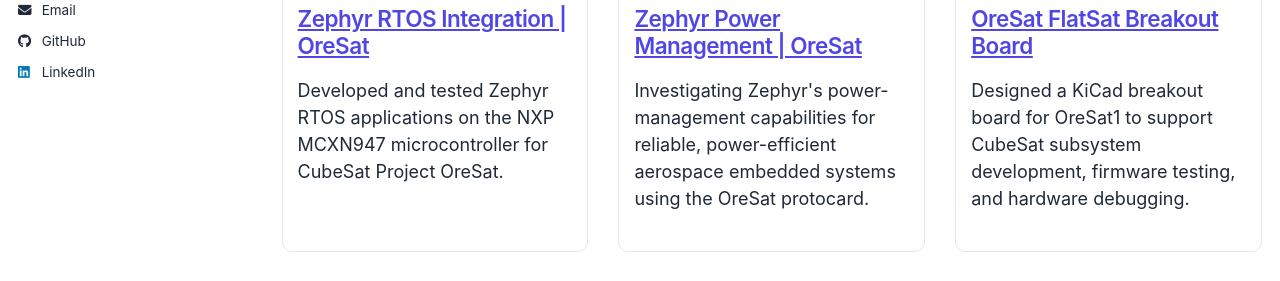
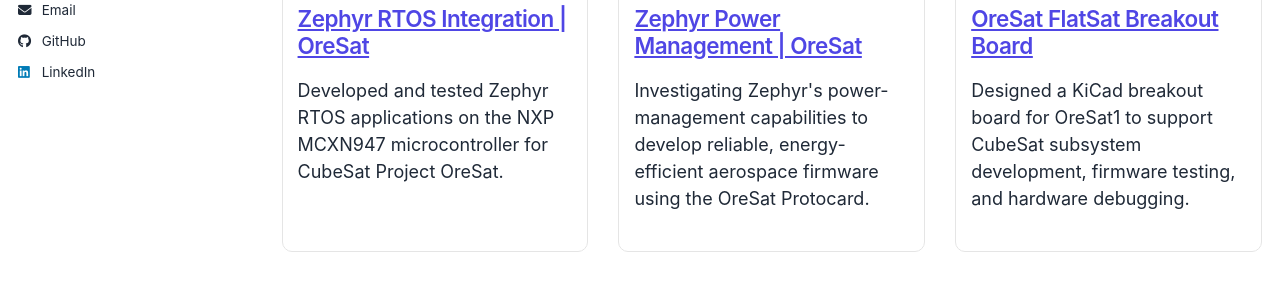
Before and after one commit to Blen-E/Blen-E.github.io, a Jekyll site: the page built from _pages/portfolio.md, in a window 1280 px wide and 1273 px high. Shown: the part 367-648 px from the top of the window. Built offline with Jekyll 4.4.1, drawn with Linux system fonts in a browser that asks for light colours; a script bundle is joined from its source files by our own code; library files that are not in the unit come from our copies.

Commit message:
Update zephyrpm.md

```diff
--- a/_portfolio/zephyrpm.md
+++ b/_portfolio/zephyrpm.md
@@ -1,7 +1,7 @@
 ---
 title: "Zephyr Power Management | OreSat"
 order: 2
-excerpt: "Investigating Zephyr's power-management capabilities for reliable, power-efficient aerospace embedded systems using the OreSat protocard."
+excerpt: "Investigating Zephyr's power-management capabilities to develop reliable, energy-efficient aerospace firmware using the OreSat Protocard."
 image: /images/psas/oresat.png
 collection: portfolio
 ---
```
